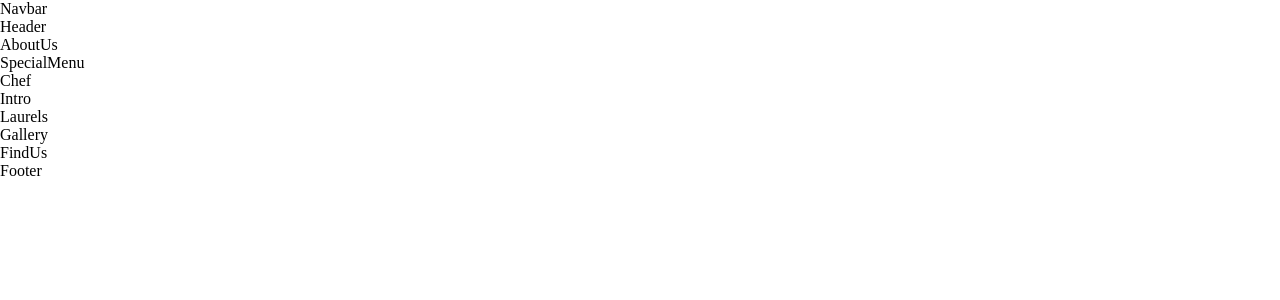
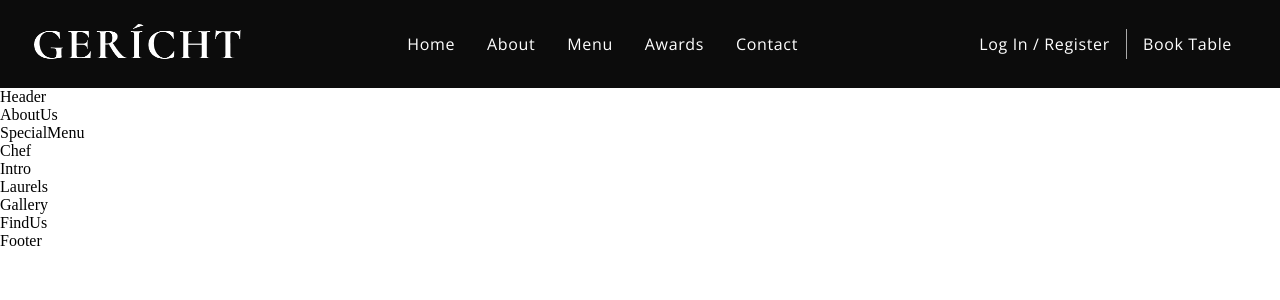
Before and after one commit to ConnectWithNoor/grille-finedine-restaurant, a Next.js app: page / in a window 1280 px wide. Shown: the top 300 px of the page. Built offline with nearby package versions, Linux system fonts and the light colour scheme; a web font is replaced by a local one.

Commit message:
navbar component

```diff
--- a/app/head.tsx
+++ b/app/head.tsx
@@ -1,7 +1,7 @@
 export default function Head() {
   return (
     <>
-      <title>Grille Restaurant</title>
+      <title>Gericht Restaurant</title>
       <meta content='width=device-width, initial-scale=1' name='viewport' />
       <meta
         name='description'
--- a/app/{components}/Navbar/Navbar.css
+++ b/app/{components}/Navbar/Navbar.css
@@ -0,0 +1,130 @@
+.app__navbar {
+  width: 100%;
+  display: flex;
+  justify-content: space-between;
+  align-items: center;
+  background: var(--color-black);
+  padding: 1rem 2rem;
+}
+
+.app__navbar-logo {
+  position: relative;
+  display: flex;
+  justify-content: flex-start;
+  align-items: center;
+  width: 10rem;
+  height: 3.5rem;
+}
+
+.app__navbar-links {
+  flex: 1;
+  display: flex;
+  justify-content: center;
+  align-items: center;
+
+  list-style: none;
+}
+
+.app__navbar-links li {
+  margin: 0 1rem;
+  cursor: pointer;
+}
+
+.app__navbar-links li:hover {
+  color: var(--color-grey);
+}
+
+.app__navbar-login {
+  display: flex;
+  justify-content: flex-end;
+  align-items: center;
+}
+
+.app__navbar-login a {
+  margin: 0 1rem;
+  text-decoration: none;
+  transition: 0.5s ease;
+}
+
+.app__navbar-login a:hover {
+  border-bottom: 1px solid var(--color-golden);
+}
+
+.app__navbar-login div {
+  width: 1px;
+  height: 30px;
+  background-color: var(--color-grey);
+}
+
+.app__navbar-smallscreen {
+  display: none;
+}
+
+.app__navbar-smallscreen-icon {
+  cursor: pointer;
+}
+
+.app__navbar-smallscreen_overlay {
+  position: fixed;
+  top: 0;
+  left: 0;
+  width: 100%;
+  height: 100vh;
+  background: var(--color-black);
+  transition: 0.5s ease;
+  flex-direction: column;
+  z-index: 5;
+}
+
+.app__navbar-smallscreen_overlay .overlay__close {
+  font-size: 27px;
+  color: var(--color-golden);
+  cursor: pointer;
+
+  position: absolute;
+  top: 20px;
+  right: 20px;
+}
+
+.app__navbar-smallscreen-links {
+  list-style: none;
+}
+
+.app__navbar-smallscreen-links li {
+  margin: 2rem;
+  cursor: pointer;
+  color: var(--color-golden);
+  font-size: 2rem;
+  font-family: var(--font-base);
+  text-align: center;
+}
+
+.app__navbar-smallscreen-links li:hover {
+  color: var(--color-white);
+}
+
+@media screen and (max-width: 2000px) {
+  .app__navbar-logo {
+    width: 210px;
+  }
+}
+
+@media screen and (max-width: 1150px) {
+  .app__navbar-links {
+    display: none;
+  }
+
+  .app__navbar-smallscreen {
+    display: flex;
+  }
+}
+
+@media screen and (max-width: 650px) {
+  .app__navbar {
+    padding: 1rem;
+  }
+
+  .app__navbar-login {
+    display: none;
+  }
+}
--- a/app/{components}/Navbar/Navbar.tsx
+++ b/app/{components}/Navbar/Navbar.tsx
@@ -1,11 +1,54 @@
-import React from 'react';
+import Image from 'next/image';
+import Link from 'next/link';
 
 import './Navbar.css';
+import NavbarMobile from './navbarMobile';
 
-const Navbar = () => (
-  <div>
-    Navbar
-  </div>
-);
+const Navbar = () => {
+  return (
+    <nav className='app__navbar'>
+      {/* logo image */}
+      <div className='app__navbar-logo'>
+        <Image src='/gericht.png' alt='logo' fill />
+      </div>
+      {/* nav menu */}
+      <ul className='app__navbar-links'>
+        <li className='p__opensans'>
+          <Link href='#home'>Home</Link>
+        </li>
+
+        <li className='p__opensans'>
+          <Link href='#about'>About</Link>
+        </li>
+
+        <li className='p__opensans'>
+          <Link href='#menu'>Menu</Link>
+        </li>
+
+        <li className='p__opensans'>
+          <Link href='#awards'>Awards</Link>
+        </li>
+
+        <li className='p__opensans'>
+          <Link href='#contact'>Contact</Link>
+        </li>
+      </ul>
+
+      {/* login */}
+      <div className='app__navbar-login'>
+        <Link href='#login' className='p__opensans'>
+          Log In / Register
+        </Link>
+        <div />
+        <Link href='#book' className='p__opensans'>
+          Book Table
+        </Link>
+      </div>
+
+      {/* mobile navbar burgermenu */}
+      <NavbarMobile />
+    </nav>
+  );
+};
 
 export default Navbar;
--- /dev/null
+++ b/app/{components}/Navbar/navbarMobile.tsx
@@ -0,0 +1,59 @@
+'use client';
+import { useState } from 'react';
+import Link from 'next/link';
+
+import { GiHamburgerMenu } from 'react-icons/gi';
+import { MdOutlineRestaurantMenu } from 'react-icons/md';
+
+import './Navbar.css';
+
+function NavbarMobile() {
+  const [toggleMenu, setToggleMenu] = useState(false);
+  return (
+    <div className='app__navbar-smallscreen'>
+      <div className='app__navbar-smallscreen-icon'>
+        <GiHamburgerMenu
+          color='#fff'
+          fontSize={27}
+          onClick={() => setToggleMenu(true)}
+        />
+      </div>
+
+      {/* mobile navbar overlay */}
+
+      {toggleMenu && (
+        <div className='app__navbar-smallscreen_overlay flex__center slide-bottom'>
+          <MdOutlineRestaurantMenu
+            fontSize={27}
+            className='overlay__close'
+            onClick={() => setToggleMenu(false)}
+          />
+
+          <ul className='app__navbar-smallscreen-links'>
+            <li className='p__opensans'>
+              <Link href='#home'>Home</Link>
+            </li>
+
+            <li className='p__opensans'>
+              <Link href='#about'>About</Link>
+            </li>
+
+            <li className='p__opensans'>
+              <Link href='#menu'>Menu</Link>
+            </li>
+
+            <li className='p__opensans'>
+              <Link href='#awards'>Awards</Link>
+            </li>
+
+            <li className='p__opensans'>
+              <Link href='#contact'>Contact</Link>
+            </li>
+          </ul>
+        </div>
+      )}
+    </div>
+  );
+}
+
+export default NavbarMobile;
--- a/package.json
+++ b/package.json
@@ -1,5 +1,5 @@
 {
-  "name": "grille-restaurant",
+  "name": "gericht-restaurant",
   "version": "0.1.0",
   "private": true,
   "scripts": {
```
